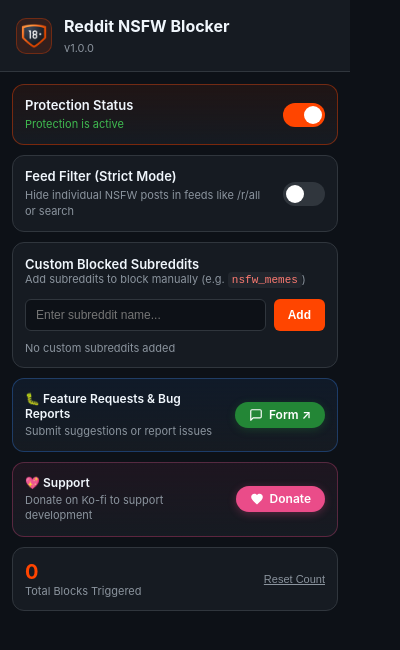
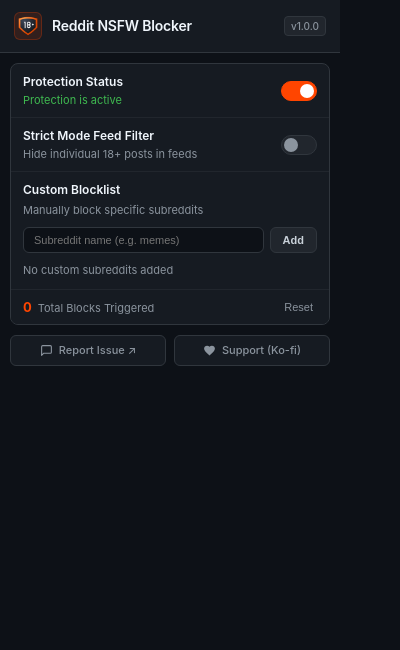
Before and after one commit to shashaank57/reddit-nsfw-blocker, a browser extension: page src/popup/popup.html in a window 400 px wide. Drawn offline with Linux system fonts and the light colour scheme.

Commit message:
Refactor popup UI into a sleek unified single-card production layout

```diff
--- a/src/popup/popup.css
+++ b/src/popup/popup.css
@@ -1,3 +1,4 @@
+/* Modern Hand-Crafted Production Popup Styles */
 * {
   box-sizing: border-box;
   margin: 0;
@@ -5,15 +6,19 @@
 }
 
 body {
-  width: 350px;
+  width: 340px;
   background-color: #0d1117;
   color: #c9d1d9;
   font-family: -apple-system, BlinkMacSystemFont, "Segoe UI", Roboto, Helvetica, Arial, sans-serif;
-  font-size: 14px;
+  font-size: 13px;
+  line-height: 1.4;
+  overflow: hidden;
+  user-select: none;
 }
 
+/* Header Section */
 .header {
-  padding: 16px;
+  padding: 12px 14px;
   background-color: #161b22;
   border-bottom: 1px solid #30363d;
 }
@@ -21,99 +26,116 @@
 .brand {
   display: flex;
   align-items: center;
-  gap: 12px;
+  gap: 10px;
 }
 
 .logo {
-  width: 36px;
-  height: 36px;
-  border-radius: 10px;
-  background: rgba(255, 69, 0, 0.12);
+  width: 28px;
+  height: 28px;
+  border-radius: 6px;
+  background-color: rgba(255, 69, 0, 0.12);
   display: flex;
   align-items: center;
   justify-content: center;
-  border: 1px solid rgba(255, 69, 0, 0.3);
-  overflow: hidden;
+  border: 1px solid rgba(255, 69, 0, 0.25);
+  flex-shrink: 0;
 }
 
 .logo img {
-  width: 26px;
-  height: 26px;
+  width: 20px;
+  height: 20px;
   object-fit: contain;
+  display: block;
+}
+
+.title-group {
+  display: flex;
+  align-items: center;
+  justify-content: space-between;
+  width: 100%;
 }
 
 h1 {
-  font-size: 16px;
-  font-weight: 700;
+  font-size: 14px;
+  font-weight: 600;
   color: #f0f6fc;
-  margin-bottom: 2px;
+  letter-spacing: -0.2px;
 }
 
-.version {
-  font-size: 11px;
+.version-badge {
+  font-size: 10px;
+  font-weight: 500;
   color: #8b949e;
+  background-color: #21262d;
+  border: 1px solid #30363d;
+  padding: 2px 6px;
+  border-radius: 4px;
 }
 
+/* Main Container */
 .container {
-  padding: 12px;
+  padding: 10px;
   display: flex;
   flex-direction: column;
   gap: 10px;
 }
 
-.card {
+/* Unified Control Panel */
+.panel {
   background-color: #161b22;
   border: 1px solid #30363d;
-  border-radius: 12px;
-  padding: 12px;
+  border-radius: 8px;
+  overflow: hidden;
 }
 
-.toggle-card {
+/* Standard List Row */
+.row {
   display: flex;
   align-items: center;
   justify-content: space-between;
-  border-color: rgba(255, 69, 0, 0.4);
-  background: linear-gradient(180deg, rgba(255, 69, 0, 0.08) 0%, rgba(22, 27, 34, 1) 100%);
+  padding: 10px 12px;
+  border-bottom: 1px solid #21262d;
+  gap: 12px;
 }
 
-.setting-row {
-  display: flex;
-  align-items: center;
-  justify-content: space-between;
-  gap: 12px;
+.row:last-child {
+  border-bottom: none;
 }
 
 .info {
   display: flex;
   flex-direction: column;
-  gap: 4px;
+  gap: 2px;
+  flex: 1;
+  min-width: 0;
 }
 
-.title {
+.row-title {
   font-weight: 600;
   color: #f0f6fc;
-  font-size: 13px;
+  font-size: 12px;
 }
 
-.desc {
+.row-desc {
   font-size: 11px;
   color: #8b949e;
-  line-height: 1.4;
+  line-height: 1.3;
 }
 
-code {
-  background-color: #21262d;
-  padding: 2px 4px;
-  border-radius: 4px;
-  font-family: monospace;
-  color: #ff7b72;
+/* Section Row for Blocklist */
+.section-row {
+  padding: 10px 12px;
+  border-bottom: 1px solid #21262d;
+  display: flex;
+  flex-direction: column;
+  gap: 4px;
 }
 
 /* Custom Input Group */
 .input-group {
   display: flex;
-  gap: 8px;
-  margin-top: 10px;
+  gap: 6px;
+  margin-top: 6px;
 }
 
 .input-group input {
@@ -121,11 +143,11 @@
   background-color: #0d1117;
   border: 1px solid #30363d;
   border-radius: 6px;
-  padding: 8px 10px;
+  padding: 6px 10px;
   color: #f0f6fc;
-  font-size: 12px;
+  font-size: 11px;
   outline: none;
-  transition: border-color 0.2s ease;
+  transition: border-color 0.15s ease;
 }
 
 .input-group input:focus {
@@ -133,41 +155,52 @@
 }
 
 .input-group button {
-  background-color: #ff4500;
-  color: #ffffff;
-  border: none;
-  padding: 8px 14px;
+  background-color: #21262d;
+  color: #c9d1d9;
+  border: 1px solid #30363d;
+  padding: 6px 12px;
   border-radius: 6px;
   font-weight: 600;
-  font-size: 12px;
+  font-size: 11px;
   cursor: pointer;
-  transition: background-color 0.2s ease;
+  transition: background-color 0.15s ease, color 0.15s ease, border-color 0.15s ease;
 }
 
 .input-group button:hover {
-  background-color: #e03d00;
+  background-color: #30363d;
+  color: #f0f6fc;
+  border-color: #8b949e;
 }
 
 /* Tag Container */
 .tag-container {
   display: flex;
   flex-wrap: wrap;
-  gap: 6px;
-  margin-top: 10px;
-  max-height: 100px;
+  gap: 5px;
+  margin-top: 6px;
+  max-height: 72px;
   overflow-y: auto;
 }
 
+.tag-container::-webkit-scrollbar {
+  width: 4px;
+}
+
+.tag-container::-webkit-scrollbar-thumb {
+  background-color: #30363d;
+  border-radius: 4px;
+}
+
 .tag {
-  background-color: #21262d;
+  background-color: #0d1117;
   border: 1px solid #30363d;
-  color: #f0f6fc;
-  padding: 4px 8px;
-  border-radius: 9999px;
+  color: #c9d1d9;
+  padding: 2px 8px;
+  border-radius: 4px;
   font-size: 11px;
   display: inline-flex;
   align-items: center;
-  gap: 6px;
+  gap: 5px;
 }
 
 .tag .remove-btn {
@@ -175,18 +208,57 @@
   color: #8b949e;
   font-weight: bold;
   font-size: 12px;
+  transition: color 0.15s ease;
 }
 
 .tag .remove-btn:hover {
-  color: #ff7b72;
+  color: #f85149;
+}
+
+/* Stats Row */
+.stat-row {
+  background-color: #161b22;
+  padding: 8px 12px;
+}
+
+.stat-info {
+  display: flex;
+  align-items: baseline;
+  gap: 6px;
+}
+
+.stat-number {
+  font-size: 13px;
+  font-weight: 700;
+  color: #ff4500;
+}
+
+.stat-label {
+  font-size: 11px;
+  color: #8b949e;
+}
+
+.text-btn {
+  background: none;
+  border: none;
+  color: #8b949e;
+  font-size: 11px;
+  cursor: pointer;
+  padding: 2px 4px;
+  border-radius: 4px;
+  transition: color 0.15s ease;
+}
+
+.text-btn:hover {
+  color: #f85149;
 }
 
 /* Toggle Switch Styling */
 .switch {
   position: relative;
   display: inline-block;
-  width: 42px;
-  height: 24px;
+  width: 36px;
+  height: 20px;
   flex-shrink: 0;
 }
 
@@ -203,175 +275,69 @@
   left: 0;
   right: 0;
   bottom: 0;
-  background-color: #30363d;
-  transition: 0.3s ease;
-  border-radius: 24px;
+  background-color: #21262d;
+  border: 1px solid #30363d;
+  transition: 0.2s ease;
+  border-radius: 20px;
 }
 
 .slider:before {
   position: absolute;
   content: "";
-  height: 18px;
-  width: 18px;
-  left: 3px;
-  bottom: 3px;
-  background-color: #ffffff;
-  transition: 0.3s ease;
+  height: 14px;
+  width: 14px;
+  left: 2px;
+  bottom: 2px;
+  background-color: #8b949e;
+  transition: 0.2s ease;
   border-radius: 50%;
 }
 
 input:checked + .slider {
   background-color: #ff4500;
+  border-color: #ff4500;
 }
 
 input:checked + .slider:before {
-  transform: translateX(18px);
+  transform: translateX(16px);
+  background-color: #ffffff;
 }
 
 input:disabled + .slider {
   opacity: 0.35;
   cursor: not-allowed;
-  filter: grayscale(1);
 }
 
-/* Feedback Form Card */
-.feedback-card {
-  border-color: rgba(56, 139, 253, 0.3);
-  background: linear-gradient(180deg, rgba(56, 139, 253, 0.08) 0%, rgba(22, 27, 34, 1) 100%);
+/* Bottom Action Links */
+.footer-actions {
+  display: flex;
+  gap: 8px;
 }
 
-.feedback-btn {
-  background-color: #238636;
-  color: #ffffff;
-  border: none;
-  padding: 6px 14px;
-  border-radius: 9999px;
-  font-size: 12px;
-  font-weight: 600;
-  cursor: pointer;
+.footer-link {
+  flex: 1;
+  background-color: #161b22;
+  border: 1px solid #30363d;
+  color: #8b949e;
+  padding: 7px 10px;
+  border-radius: 6px;
+  font-size: 11px;
+  font-weight: 500;
   text-decoration: none;
   display: inline-flex;
   align-items: center;
+  justify-content: center;
   gap: 6px;
-  transition: transform 0.2s ease, background-color 0.2s ease;
-  box-shadow: 0 2px 8px rgba(35, 134, 54, 0.3);
-  flex-shrink: 0;
-  white-space: nowrap;
+  transition: background-color 0.15s ease, color 0.15s ease, border-color 0.15s ease;
 }
 
-.feedback-btn:hover {
-  background-color: #2ea043;
-  transform: translateY(-1px);
+.footer-link:hover {
+  background-color: #21262d;
+  color: #f0f6fc;
+  border-color: #8b949e;
 }
 
-/* Support & Monetization Card */
-.support-card {
-  border-color: rgba(234, 76, 137, 0.3);
-  background: linear-gradient(180deg, rgba(234, 76, 137, 0.08) 0%, rgba(22, 27, 34, 1) 100%);
+.donate-link:hover {
+  color: #ff7b72;
+  border-color: rgba(248, 81, 73, 0.4);
 }
-
-.support-content {
-  display: flex;
-  align-items: center;
-  justify-content: space-between;
-  gap: 10px;
-}
-
-.support-info {
-  display: flex;
-  flex-direction: column;
-  gap: 2px;
-  flex: 1;
-  min-width: 0;
-}
-
-.support-info .title {
-  font-size: 12px;
-  font-weight: 600;
-  line-height: 1.3;
-  overflow-wrap: break-word;
-}
-
-.support-info .desc {
-  font-size: 11px;
-}
-
-.feedback-btn, .donate-btn {
-  display: inline-flex !important;
-  flex-direction: row !important;
-  align-items: center !important;
-  justify-content: center !important;
-  gap: 6px !important;
-  white-space: nowrap !important;
-  flex-shrink: 0 !important;
-  line-height: 1 !important;
-  padding: 6px 14px !important;
-  border-radius: 9999px !important;
-  font-size: 12px !important;
-  font-weight: 600 !important;
-  cursor: pointer !important;
-  text-decoration: none !important;
-  transition: transform 0.2s ease, background-color 0.2s ease !important;
-}
-
-.feedback-btn span, .donate-btn span {
-  white-space: nowrap !important;
-  display: inline-block !important;
-  line-height: 1 !important;
-}
-
-.donate-btn {
-  background-color: #ea4c89 !important;
-  color: #ffffff !important;
-  border: none !important;
-  box-shadow: 0 2px 8px rgba(234, 76, 137, 0.3) !important;
-}
-
-.donate-btn:hover {
-  background-color: #d6336c !important;
-  transform: translateY(-1px) !important;
-}
-
-/* Stats Card */
-.stats-card {
-  display: flex;
-  align-items: center;
-  justify-content: space-between;
-}
-
-.stat-item {
-  display: flex;
-  flex-direction: column;
-}
-
-.stat-number {
-  font-size: 20px;
-  font-weight: 700;
-  color: #ff4500;
-}
-
-.stat-label {
-  font-size: 11px;
-  color: #8b949e;
-}
-
-.text-btn {
-  background: none;
-  border: none;
-  color: #8b949e;
-  font-size: 11px;
-  cursor: pointer;
-  text-decoration: underline;
-}
-
-.text-btn:hover {
-  color: #f0f6fc;
-}
-
-.footer {
-  text-align: center;
-  padding: 10px;
-  font-size: 11px;
-  color: #8b949e;
-  border-top: 1px solid #21262d;
-}
--- a/src/popup/popup.html
+++ b/src/popup/popup.html
@@ -7,24 +7,28 @@
   <link rel="stylesheet" href="popup.css">
 </head>
 <body>
+  <!-- Header Bar -->
   <div class="header">
     <div class="brand">
       <div class="logo">
-        <img src="../icons-experimental/icon64.png" width="26" height="26" alt="Reddit NSFW Blocker Logo">
+        <img src="../icons-experimental/icon64.png" width="22" height="22" alt="Logo">
       </div>
-      <div>
+      <div class="title-group">
         <h1>Reddit NSFW Blocker</h1>
-        <span class="version">v1.0.0</span>
+        <span class="version-badge">v1.0.0</span>
       </div>
     </div>
   </div>
 
+  <!-- Main Content Container -->
   <div class="container">
-    <!-- Master Toggle -->
-    <div class="card toggle-card">
+    <!-- Unified Settings Card -->
+    <div class="panel">
+      <!-- Master Toggle Row -->
+      <div class="row">
         <div class="info">
-        <span class="title">Protection Status</span>
-        <span class="desc" id="status-desc">Blocker is active</span>
+          <span class="row-title">Protection Status</span>
+          <span class="row-desc" id="status-desc">Blocker is active</span>
         </div>
         <label class="switch">
           <input type="checkbox" id="toggle-enabled" checked>
@@ -32,74 +36,55 @@
         </label>
       </div>
 
-    <!-- Mode Options -->
-    <div class="card">
-      <div class="setting-row">
+      <!-- Strict Mode Toggle Row -->
+      <div class="row">
         <div class="info">
-          <span class="title">Feed Filter (Strict Mode)</span>
-          <span class="desc">Hide individual NSFW posts in feeds like /r/all or search</span>
+          <span class="row-title">Strict Mode Feed Filter</span>
+          <span class="row-desc">Hide individual 18+ posts in feeds</span>
         </div>
         <label class="switch">
           <input type="checkbox" id="toggle-strict">
           <span class="slider"></span>
         </label>
       </div>
-    </div>
 
-    <!-- Custom Blocklist -->
-    <div class="card">
-      <span class="title">Custom Blocked Subreddits</span>
-      <p class="desc">Add subreddits to block manually (e.g. <code>nsfw_memes</code>)</p>
-
+      <!-- Custom Blocklist Section -->
+      <div class="section-row">
+        <span class="row-title">Custom Blocklist</span>
+        <span class="row-desc">Manually block specific subreddits</span>
         <div class="input-group">
-        <input type="text" id="subreddit-input" placeholder="Enter subreddit name...">
+          <input type="text" id="subreddit-input" placeholder="Subreddit name (e.g. memes)">
           <button id="add-btn">Add</button>
         </div>
-
         <div class="tag-container" id="sub-tags">
-        <!-- Tags injected dynamically -->
+          <!-- Dynamically populated -->
         </div>
       </div>
 
-    <!-- Feature Requests & Bug Reports Form -->
-    <div class="card feedback-card">
-      <div class="support-content">
-        <div class="support-info">
-          <span class="title">🐛 Feature Requests & Bug Reports</span>
-          <span class="desc">Submit suggestions or report issues</span>
+      <!-- Statistics Bar -->
+      <div class="row stat-row">
+        <div class="stat-info">
+          <span class="stat-number" id="block-count">0</span>
+          <span class="stat-label">Total Blocks Triggered</span>
         </div>
-        <a href="https://forms.gle/i22AGCbZydYm2rZB7" target="_blank" class="feedback-btn" id="feedback-btn">
-          <svg width="14" height="14" viewBox="0 0 24 24" fill="none" stroke="currentColor" stroke-width="2" stroke-linecap="round" stroke-linejoin="round">
-            <path d="M21 15a2 2 0 0 1-2 2H7l-4 4V5a2 2 0 0 1 2-2h14a2 2 0 0 1 2 2z"></path>
-          </svg>
-          <span>Form ↗</span>
-        </a>
+        <button id="reset-stats-btn" class="text-btn">Reset</button>
       </div>
     </div>
 
-    <!-- Support / Ko-fi -->
-    <div class="card support-card">
-      <div class="support-content">
-        <div class="support-info">
-          <span class="title">💖 Support</span>
-          <span class="desc">Donate on Ko-fi to support development</span>
-        </div>
-        <a href="https://ko-fi.com/shashaanksrivastava" target="_blank" class="donate-btn" id="donate-btn">
-          <svg width="14" height="14" viewBox="0 0 24 24" fill="currentColor">
+    <!-- Bottom Actions Row -->
+    <div class="footer-actions">
+      <a href="https://forms.gle/i22AGCbZydYm2rZB7" target="_blank" class="footer-link" id="feedback-btn">
+        <svg width="13" height="13" viewBox="0 0 24 24" fill="none" stroke="currentColor" stroke-width="2" stroke-linecap="round" stroke-linejoin="round">
+          <path d="M21 15a2 2 0 0 1-2 2H7l-4 4V5a2 2 0 0 1 2-2h14a2 2 0 0 1 2 2z"></path>
+        </svg>
+        <span>Report Issue ↗</span>
+      </a>
+      <a href="https://ko-fi.com/shashaanksrivastava" target="_blank" class="footer-link donate-link" id="donate-btn">
+        <svg width="13" height="13" viewBox="0 0 24 24" fill="currentColor">
           <path d="M12 21.35l-1.45-1.32C5.4 15.36 2 12.28 2 8.5 2 5.42 4.42 3 7.5 3c1.74 0 3.41.81 4.5 2.09C13.09 3.81 14.76 3 16.5 3 19.58 3 22 5.42 22 8.5c0 3.78-3.4 6.86-8.55 11.54L12 21.35z"/>
         </svg>
-          <span>Donate</span>
+        <span>Support (Ko-fi)</span>
       </a>
-      </div>
-    </div>
-
-    <!-- Statistics -->
-    <div class="card stats-card">
-      <div class="stat-item">
-        <span class="stat-number" id="block-count">0</span>
-        <span class="stat-label">Total Blocks Triggered</span>
-      </div>
-      <button id="reset-stats-btn" class="text-btn">Reset Count</button>
     </div>
   </div>
 
```
Lines whose indentation alone changed are shown as unchanged.
